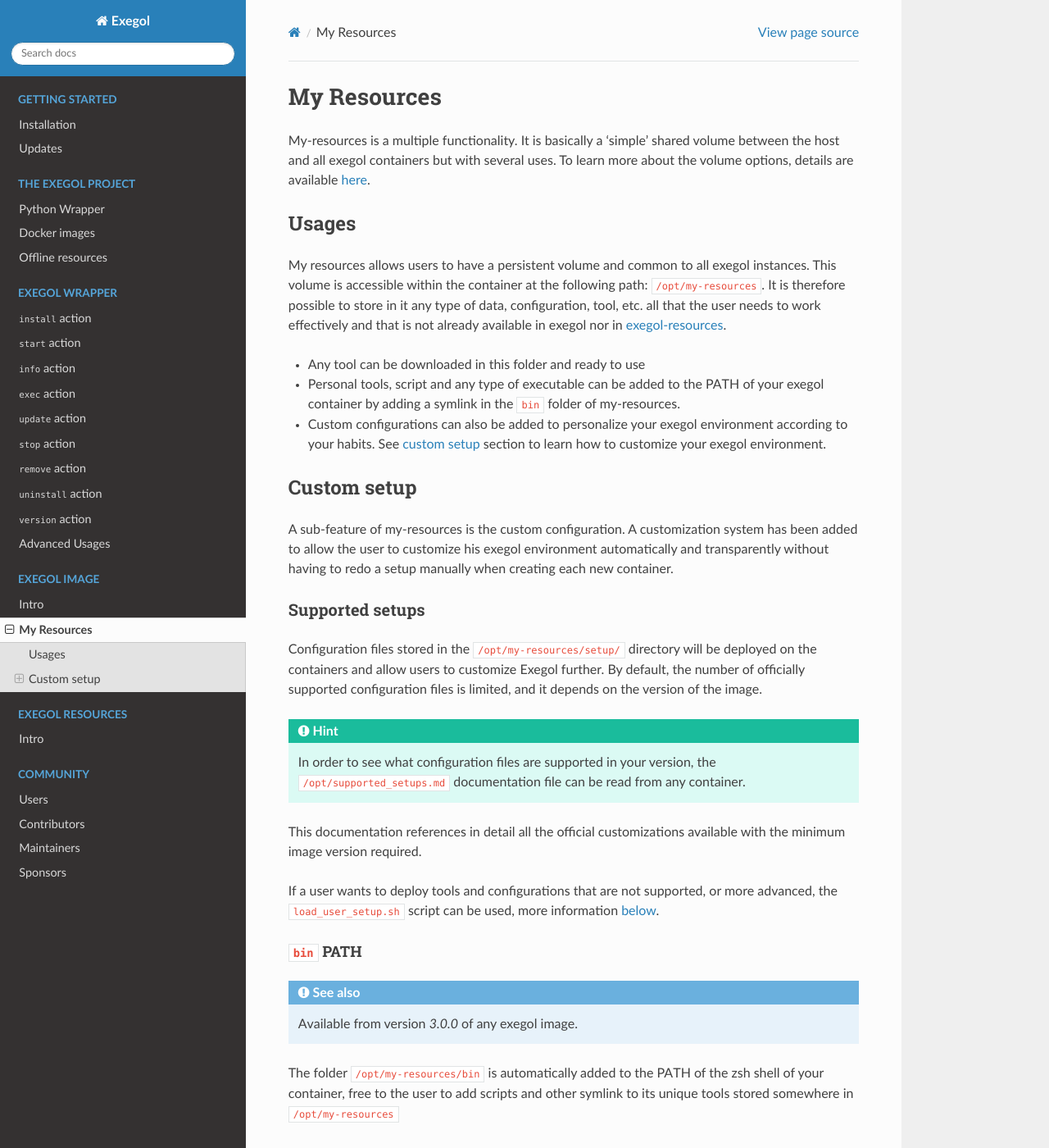
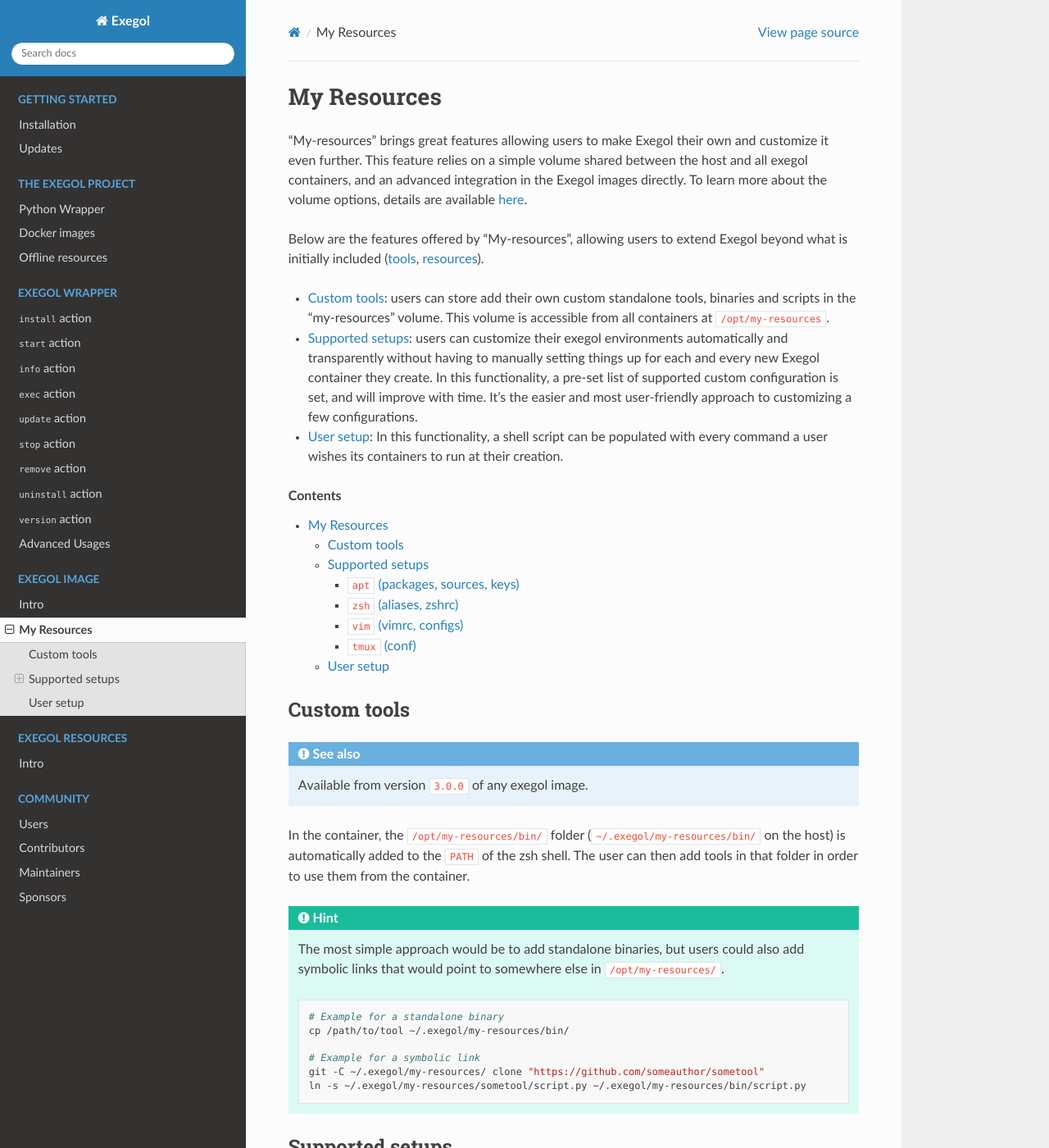
Before and after one commit to ThePorgs/Exegol-docs, a Sphinx documentation site: the page built from source/exegol-image/my-resources.rst, in a window 1280 px wide and 1400 px high. Shown: the whole window at 82% size. Built offline with Sphinx 7.4.7 and the Read the Docs theme 2.0.0, drawn with Linux system fonts in a browser that asks for light colours; some of the changed text lies outside the part shown.

Commit message:
Updating my-resources and refs

```diff
--- a/source/exegol-image/my-resources.rst
+++ b/source/exegol-image/my-resources.rst
@@ -2,85 +2,90 @@
 My Resources
 ============
 
-My-resources is a multiple functionality. It is basically a 'simple' shared volume between the host and all exegol containers but with several uses.
+"My-resources" brings great features allowing users to make Exegol their own and customize it even further. This feature relies on a simple volume shared between the host and all exegol containers, and an advanced integration in the Exegol images directly.
 To learn more about the volume options, details are available :ref:`here <My-resources-wrapper>`.
 
-Usages
-======
-
-My resources allows users to have a persistent volume and common to all exegol instances. This volume is accessible within the container at the following path: ``/opt/my-resources``.
-It is therefore possible to store in it any type of data, configuration, tool, etc. all that the user needs to work effectively and that is not already available in exegol nor in :doc:`exegol-resources </exegol-resources/intro>`.
+Below are the features offered by "My-resources", allowing users to extend Exegol beyond what is initially included (`tools <todo>`_, `resources </exegol-resources/intro>`_).
 
 ..
-    _TODO: add ref to images tool list
+    _TODO: add ref to images tools list
+
+* :ref:`Custom tools <Custom-tools>`: users can store add their own custom standalone tools, binaries and scripts in the "my-resources" volume. This volume is accessible from all containers at ``/opt/my-resources``.
+* :ref:`Supported setups <Supported-setups>`: users can customize their exegol environments automatically and transparently without having to manually setting things up for each and every new Exegol container they create. In this functionality, a pre-set list of supported custom configuration is set, and will improve with time. It's the easier and most user-friendly approach to customizing a few configurations.
+* :ref:`User setup <User-setup>`: In this functionality, a shell script can be populated with every command a user wishes its containers to run at their creation.
+
+.. contents::
+
+.. _Custom-tools:
+Custom tools
+------------
+.. seealso::
+    Available from version ``3.0.0`` of any exegol image.
+
+In the container, the ``/opt/my-resources/bin/`` folder (``~/.exegol/my-resources/bin/`` on the host) is automatically added to the ``PATH`` of the zsh shell. The user can then add tools in that folder in order to use them from the container.
+
+.. hint::
+
+   The most simple approach would be to add standalone binaries, but users could also add symbolic links that would point to somewhere else in ``/opt/my-resources/``.
+
+   .. code-block:: bash
+
+      # Example for a standalone binary
+      cp /path/to/tool ~/.exegol/my-resources/bin/
+
+      # Example for a symbolic link
+      git -C ~/.exegol/my-resources/ clone "https://github.com/someauthor/sometool"
+      ln -s ~/.exegol/my-resources/sometool/script.py ~/.exegol/my-resources/bin/script.py
 
 
-* Any tool can be downloaded in this folder and ready to use
-* Personal tools, script and any type of executable can be added to the PATH of your exegol container by adding a symlink in the ``bin`` folder of my-resources.
-* Custom configurations can also be added to personalize your exegol environment according to your habits. See :ref:`custom setup <Custom-setup>` section to learn how to customize your exegol environment.
-
-.. _Custom-setup:
-
-Custom setup
-============
-
-A sub-feature of my-resources is the custom configuration.
-A customization system has been added to allow the user to customize his exegol environment automatically and transparently without having to redo a setup manually when creating each new container.
-
+.. _Supported-setups:
 Supported setups
 ----------------
 
-Configuration files stored in the ``/opt/my-resources/setup/`` directory will be deployed on the containers and allow users to customize Exegol further.
-By default, the number of officially supported configuration files is limited, and it depends on the version of the image.
+Configuration files stored in the ``/opt/my-resources/setup/`` directory will be deployed on the containers and allow users to customize Exegol even further.
+By default, the number of officially supported configuration files is limited, and it depends on the version of the image itself, not the wrapper.
 
 .. hint::
     In order to see what configuration files are supported in your version, the ``/opt/supported_setups.md`` documentation file can be read from any container.
 
 This documentation references in detail all the official customizations available with the minimum image version required.
 
-If a user wants to deploy tools and configurations that are not supported, or more advanced, the ``load_user_setup.sh`` script can be used, more information :ref:`below <user_setup>`.
-
-:code:`bin` PATH
-~~~~~~~~~~~~~~~~
-.. seealso::
-    Available from version `3.0.0` of any exegol image.
-
-The folder ``/opt/my-resources/bin`` is automatically added to the PATH of the zsh shell of your container, free to the user to add scripts and other symlink to its unique tools stored somewhere in ``/opt/my-resources``
+If a user wants to deploy tools and configurations that are not supported, or more advanced, they can opt for the :ref:`User setup solution <User-setup>`.
 
 .. _custom_apt:
 
-apt
-~~~
+:code:`apt` (packages, sources, keys)
+~~~~~~~~~~~~~~~~~~~~~~~~~~~~~~~~~~~~~
 .. seealso::
-    Available from version `3.0.0` of any exegol image.
+    Available from version ``3.0.0`` of any exegol image.
 
-A system exists to easily install APT packages in any new exegol container.
+A system exists to easily install arbitrary APT packages in any new exegol container.
 
 * Custom APT **repositories** can be added in exegol by filling in the ``/opt/my-resources/setup/apt/sources.list`` file
 * Importing custom repositories usually requires importing **GPG keys** as well, which can be done by entering trusted GPG keys download URLs in the ``/opt/my-resources/setup/apt/keys.list`` file
 * To install **APT packages** automatically (after updating the repository including the custom ones), just enter a list of package names in the ``/opt/my-resources/setup/apt/packages.list`` file
 
-zsh
-~~~
+:code:`zsh` (aliases, zshrc)
+~~~~~~~~~~~~~~~~~~~~~~~~~~~~
 .. seealso::
-    Available from version `3.0.0` of any exegol image.
+    Available from version ``3.0.0`` of any exegol image.
 
 To not change the configuration for the proper functioning of exegol but allow the user to add aliases and custom commands to zshrc,
 additional configuration files will be automatically loaded by zsh to take into account the customization of the user .
 
-* **aliases**: Any custom alias can be defined in the ``/opt/my-resources/setup/zsh/aliases`` file. This file is automatically loaded by zsh.
-* **zshrc**: It is possible to add commands at the end of the zshrc routine in ``/opt/my-resources/setup/zsh/zshrc`` file.
+* **aliases**: any custom alias can be defined in the ``/opt/my-resources/setup/zsh/aliases`` file. This file is automatically loaded by zsh.
+* **zshrc**: it is possible to add commands at the end of the zshrc routine in ``/opt/my-resources/setup/zsh/zshrc`` file.
 
 .. tip::
     It is possible to install **plugins** with the APT customization system, details :ref:`here <custom_apt>`.
 
 
-vim
-~~~
+:code:`vim` (vimrc, configs)
+~~~~~~~~~~~~~~~~~~~~~~~~~~~~
 .. seealso::
-    Available from version `3.0.0` of any exegol image.
+    Available from version ``3.0.0`` of any exegol image.
 
-Exegol supports overloading its **vim** configuration to allow all users to use their personal configuration.
+Exegol supports overwriting its **vim** configuration to allow all users to use their personal configuration.
 
 * To automatically overwrite the ``~/.vimrc`` configuration file, simply create the file ``/opt/my-resources/setup/vim/vimrc``
 * vim configuration folders are also automatically synchronized:
@@ -91,12 +96,12 @@
     * ``/opt/my-resources/setup/vim/bundle/*`` --> ``~/.vim/bundle/``
 
 .. tip::
-    It is possible to install **plugins** with the APT customization system, details :ref:`here <custom_apt>`.
+    It is possible to install **plugins** with :ref:`the APT customization system <custom_apt>`.
 
-tmux
-~~~~
+:code:`tmux` (conf)
+~~~~~~~~~~~~~~~~~~~
 .. seealso::
-    Available from version `3.0.0` of any exegol image.
+    Available from version ``3.0.0`` of any exegol image.
 
 Exegol supports overloading its **tmux** configuration to allow all users to use their personal configuration.
 
@@ -105,16 +110,13 @@
 .. tip::
     It is possible to install **plugins** with the APT customization system, details :ref:`here <custom_apt>`.
 
-.. _user_setup:
-
+.. _User-setup:
 User setup
 ----------
 .. seealso::
-    Available from version `3.0.0` of any exegol image.
+    Available from version ``3.0.0`` of any exegol image.
 
-The ``/opt/my-resources/setup/load_user_setup.sh`` script is executed on the first startup of each new container that has the `my-resources` feature enabled.
-
-Arbitrary code can be added in this file, in order to customize Exegol (dependency installation, configuration file copy, etc).
+The ``/opt/my-resources/setup/load_user_setup.sh`` script is executed on the first startup of each new container that has the "my-resources" feature enabled. Arbitrary code can be added in this file, in order to customize Exegol (dependency installation, configuration file copy, etc).
 
 .. warning::
-    It is strongly advised **not** to overwrite the configuration files provided by exegol (e.g. /root/.zshrc, /opt/.exegol_aliases, ...), official updates will not be applied otherwise.
+    It is strongly advised **not** to overwrite the configuration files provided by exegol (e.g. ``/root/.zshrc``, ``/opt/.exegol_aliases``, ...), official updates will not be applied otherwise.
--- a/source/exegol-wrapper/advanced-usage.rst
+++ b/source/exegol-wrapper/advanced-usage.rst
@@ -63,7 +63,6 @@
 * default_start_shell: Default shell command to start.  (Default: **zsh**)
 
 ..  _My-resources-wrapper:
-
 My-resources
 ============
 
--- a/source/index.rst
+++ b/source/index.rst
@@ -4,7 +4,7 @@
 ==================================
 
 .. meta::
-   :description lang=en: Identify and execute attack paths in Active Directory
+   :description lang=en: Professional hacking setup
 
 .. image:: /assets/rounded_social_preview_with_border.png
    :align: center
```
Also changed, not shown: source/getting-started/installation.rst (+6 -2 lines).
